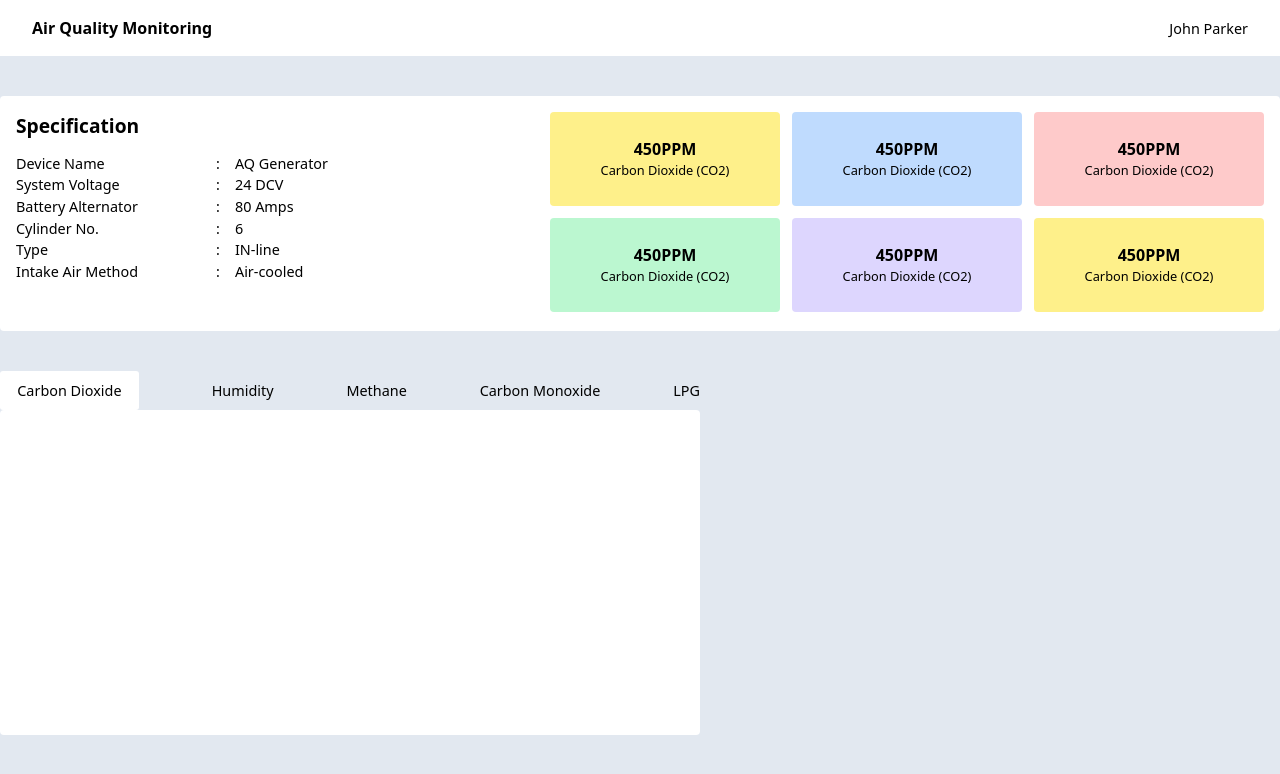
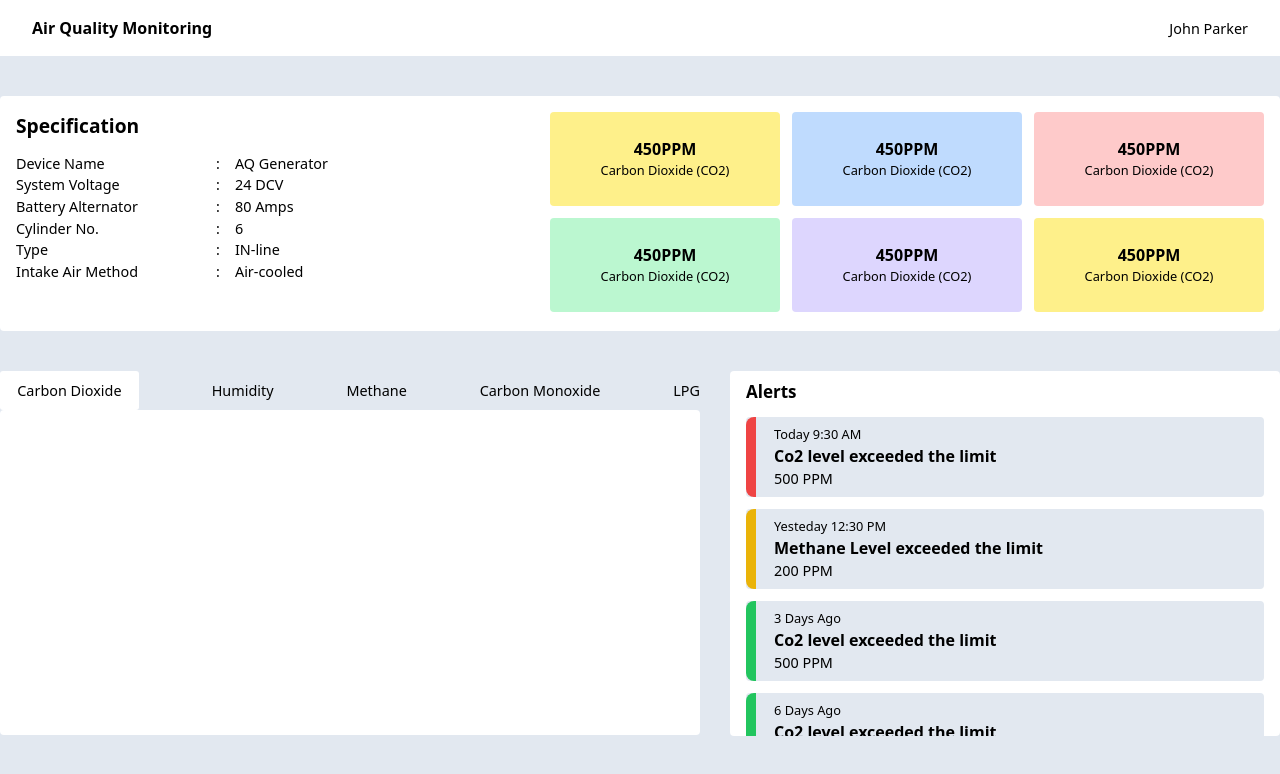
Before and after one commit to kymalcansadoape/air-quality-monitoring-app, a Vue app in the folder frontend/: page / in a window 1280 px wide. Shown: the top 774 px of the page. Built offline with nearby package versions, Linux system fonts and the light colour scheme.

Commit message:
Added Components: alert.vue

```diff
--- a/frontend/src/views/HomeView.vue
+++ b/frontend/src/views/HomeView.vue
@@ -1,5 +1,6 @@
 <script setup>
 import chart from "../components/chart.vue"
+import alerts from "../components/alerts.vue"
 </script>
 
 <template>
@@ -57,8 +58,9 @@ import chart from "../components/chart.vue"
         </div>
     </section>
 
-    <section class="max-w-[1300px] w-full  mt-10 mx-auto h-[330px]">
+    <section class="max-w-[1300px] w-full  mt-10 mx-auto h-[365px] flex justify-between">
         <chart/>
+        <alerts/>
     </section>
   </main>
 </template>
```
